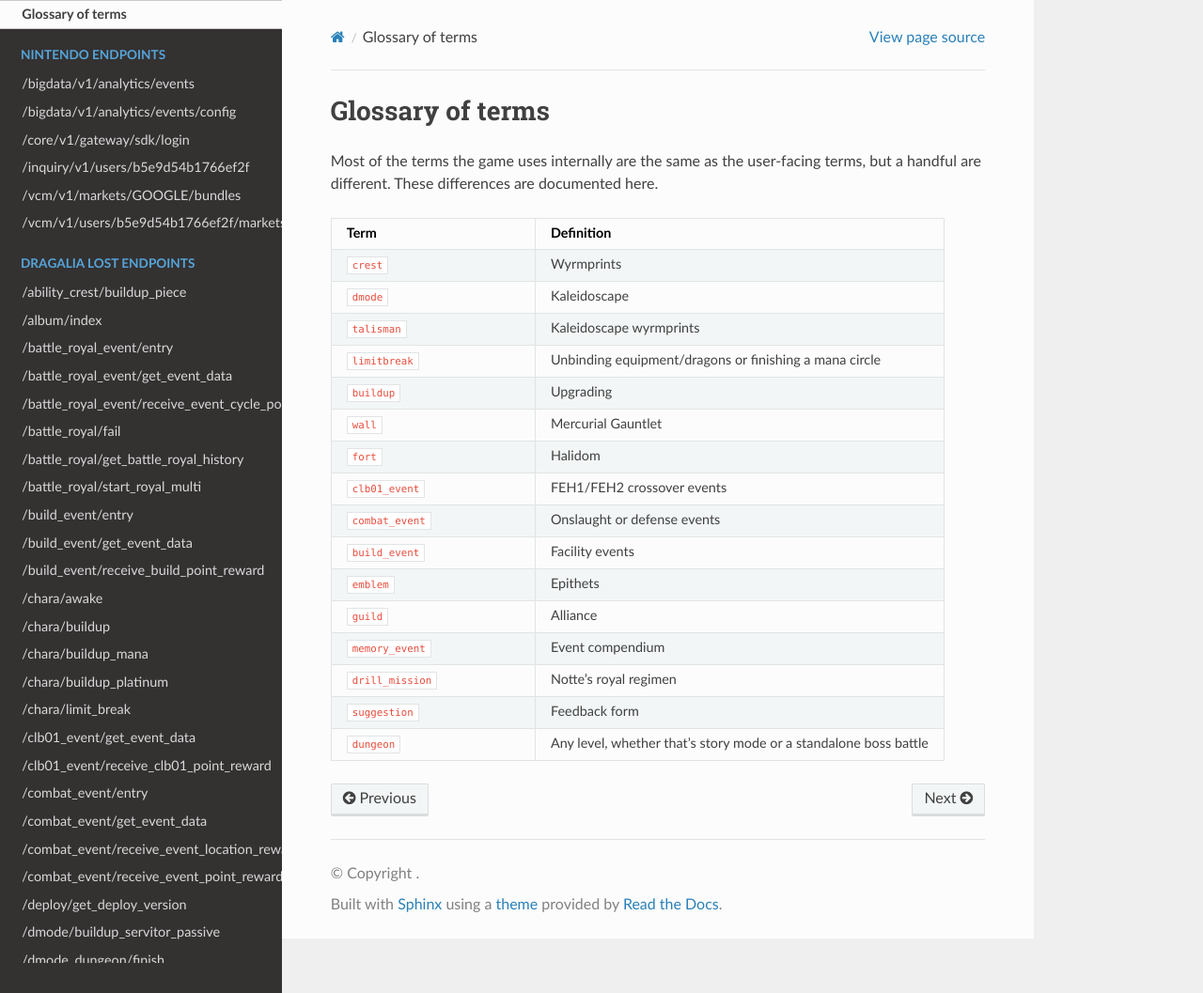
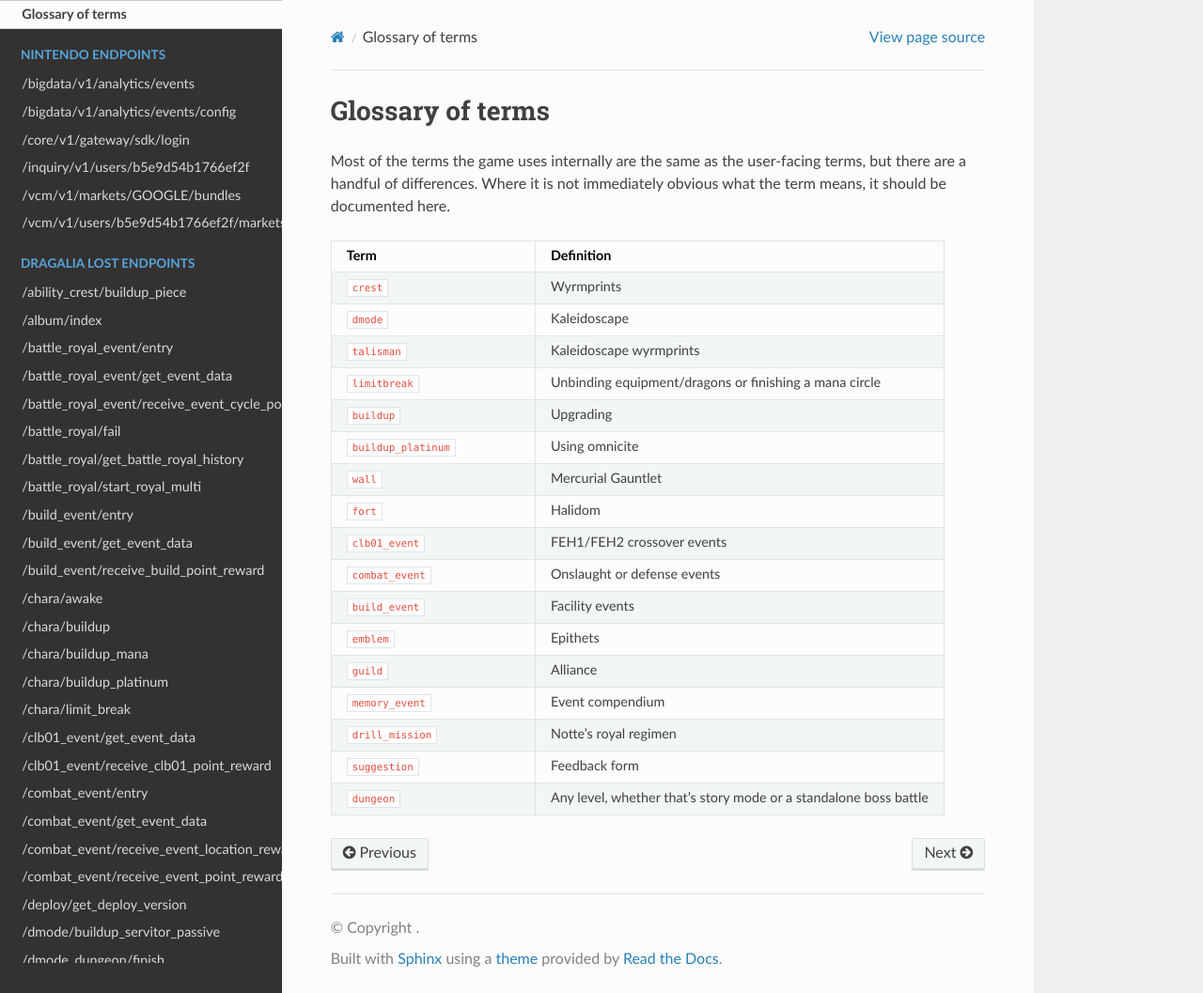
Before and after one commit to SapiensAnatis/dragalia-api-docs, a Sphinx documentation site: the page built from docs/source/info/glossary.rst, in a window 1280 px wide and 1057 px high. Shown: the whole window at 94% size. Built offline with Sphinx 7.4.7 and the Read the Docs theme 2.0.0, drawn with Linux system fonts in a browser that asks for light colours.

Commit message:
update information pages

```diff
--- a/docs/source/info/glossary.rst
+++ b/docs/source/info/glossary.rst
@@ -1,7 +1,7 @@
 Glossary of terms
 ====================
 
-Most of the terms the game uses internally are the same as the user-facing terms, but a handful are different. These differences are documented here.
+Most of the terms the game uses internally are the same as the user-facing terms, but there are a handful of differences. Where it is not immediately obvious what the term means, it should be documented here.
 
 .. list-table::
    :widths: 25 50
@@ -19,6 +19,8 @@
      - Unbinding equipment/dragons or finishing a mana circle
    * - :code:`buildup`
      - Upgrading
+   * - :code:`buildup_platinum`
+     - Using omnicite
    * - :code:`wall`
      - Mercurial Gauntlet
    * - :code:`fort`
```
Also changed, not shown: docs/source/info/data.rst (+8 -8 lines).
